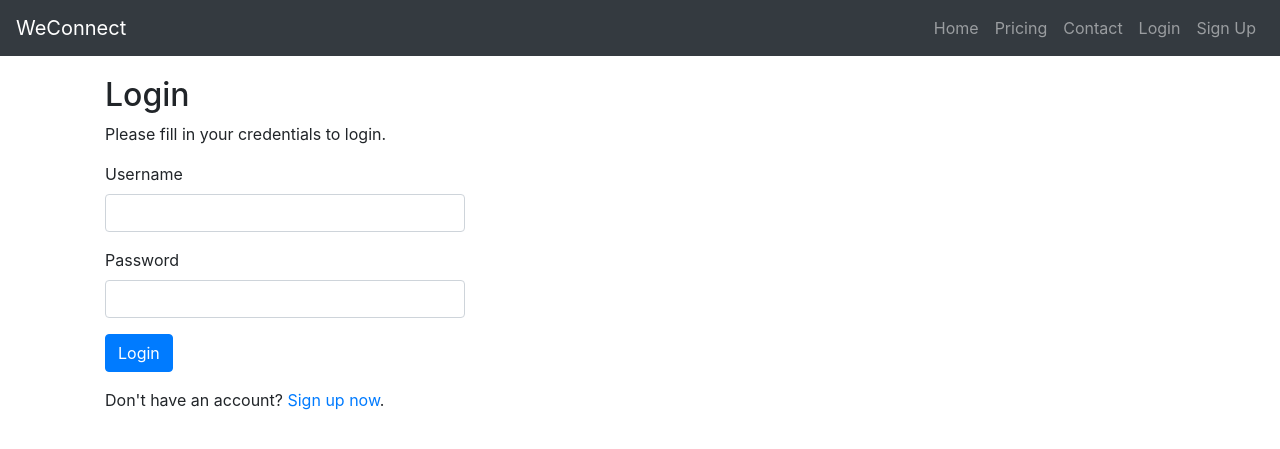
After one commit to Kazungu/php_course, a PHP site: page /login.php in a window 1280 px wide. The commit adds this page. Shown: the top 449 px of the page. Run offline with PHP 8.4, Linux system fonts and the light colour scheme.

Commit message:
login and signup

```diff
--- a/WeConnect/config.php
+++ b/WeConnect/config.php
@@ -1,7 +1,16 @@
 <?php
-function connection(){
-    $link = mysqli_connect('localhost','root','','users');
-    if(!$link){
-        die("connection not successful".mysqli_connect_error($link));
-    }
+/* Database credentials. Assuming you are running MySQL
+server with default setting (user 'root' with no password) */
+define('DB_SERVER', 'localhost');
+define('DB_USERNAME', 'root');
+define('DB_PASSWORD', '');
+define('DB_NAME', 'WeConnect');
+
+/* Attempt to connect to MySQL database */
+$link = mysqli_connect(DB_SERVER, DB_USERNAME, DB_PASSWORD, DB_NAME);
+
+// Check connection
+if($link === false){
+    die("ERROR: Could not connect. " . mysqli_connect_error());
 }
+?>
--- a/WeConnect/header.php
+++ b/WeConnect/header.php
@@ -4,7 +4,7 @@
     <meta charset="utf-8">
     <meta name="viewport" content="width=device-width, initial-scale=1, shrink-to-fit=no">
     <link rel="stylesheet" href="https://stackpath.bootstrapcdn.com/bootstrap/4.3.1/css/bootstrap.min.css" integrity="sha384-ggOyR0iXCbMQv3Xipma34MD+dH/1fQ784/j6cY/iJTQUOhcWr7x9JvoRxT2MZw1T" crossorigin="anonymous">
-
+    <link rel="stylesheet" href="static/main.css">
     <title>WeConnect</title>
 </head>
 <body>
@@ -16,7 +16,7 @@
     <div class="collapse navbar-collapse" id="collapsibleNavbar">
         <ul class="navbar-nav ml-auto">
             <li class="nav-item">
-                <a class="nav-link" href="#">Home</a>
+                <a class="nav-link" href="home.php">Home</a>
             </li>
             <li class="nav-item">
                 <a class="nav-link" href="#">Pricing</a>
@@ -25,17 +25,11 @@
                 <a class="nav-link" href="#">Contact</a>
             </li>
             <li class="nav-item">
-                <a class="nav-link" href="#">Login</a>
+                <a class="nav-link" href="login.php">Login</a>
             </li>
             <li class="nav-item">
-                <a class="nav-link" href="#">Sign Up</a>
+                <a class="nav-link" href="register.php">Sign Up</a>
             </li>
         </ul>
     </div>
 </nav>
-<div class="jumbotron jumbotron-fluid">
-    <div class="container">
-        <h2 class="text-center">WELCOME TO WECONNECT</h2>
-        <h6 class="text-center">WeConnect provides a platform that brings businesses and individuals together</h6>
-    </div>
-</div>
--- /dev/null
+++ b/WeConnect/login.php
@@ -0,0 +1,115 @@
+<?php
+// Initialize the session
+session_start();
+
+// Check if the user is already logged in, if yes then redirect him to welcome page
+if(isset($_SESSION["loggedin"]) && $_SESSION["loggedin"] === true){
+    header("location: dashboard.php");
+    exit;
+}
+
+// Include config file
+require_once "config.php";
+
+// Define variables and initialize with empty values
+$username = $password = "";
+$username_err = $password_err = "";
+
+// Processing form data when form is submitted
+if($_SERVER["REQUEST_METHOD"] == "POST"){
+
+    // Check if username is empty
+    if(empty(trim($_POST["username"]))){
+        $username_err = "Please enter username.";
+    } else{
+        $username = trim($_POST["username"]);
+    }
+
+    // Check if password is empty
+    if(empty(trim($_POST["password"]))){
+        $password_err = "Please enter your password.";
+    } else{
+        $password = trim($_POST["password"]);
+    }
+
+    // Validate credentials
+    if(empty($username_err) && empty($password_err)){
+        // Prepare a select statement
+        $sql = "SELECT id, username, password FROM users WHERE username = ?";
+
+        if($stmt = mysqli_prepare($link, $sql)){
+            // Bind variables to the prepared statement as parameters
+            mysqli_stmt_bind_param($stmt, "s", $param_username);
+
+            // Set parameters
+            $param_username = $username;
+
+            // Attempt to execute the prepared statement
+            if(mysqli_stmt_execute($stmt)){
+                // Store result
+                mysqli_stmt_store_result($stmt);
+
+                // Check if username exists, if yes then verify password
+                if(mysqli_stmt_num_rows($stmt) == 1){
+                    // Bind result variables
+                    mysqli_stmt_bind_result($stmt, $id, $username, $hashed_password);
+                    if(mysqli_stmt_fetch($stmt)){
+                        if(password_verify($password, $hashed_password)){
+                            // Password is correct, so start a new session
+                            session_start();
+
+                            // Store data in session variables
+                            $_SESSION["loggedin"] = true;
+                            $_SESSION["id"] = $id;
+                            $_SESSION["username"] = $username;
+
+                            // Redirect user to welcome page
+                            header("location: dashboard.php");
+                        } else{
+                            // Display an error message if password is not valid
+                            $password_err = "The password you entered was not valid.";
+                        }
+                    }
+                } else{
+                    // Display an error message if username doesn't exist
+                    $username_err = "No account found with that username.";
+                }
+            } else{
+                echo "Oops! Something went wrong. Please try again later.";
+            }
+        }
+
+        // Close statement
+        mysqli_stmt_close($stmt);
+    }
+
+    // Close connection
+    mysqli_close($link);
+}
+
+?>
+<?include "header.php";?>
+<div class ="container">
+    <div class="wrapper">
+        <h2>Login</h2>
+        <p>Please fill in your credentials to login.</p>
+        <form action="<?php echo htmlspecialchars($_SERVER["PHP_SELF"]); ?>" method="post">
+            <div class="form-group <?php echo (!empty($username_err)) ? 'has-error' : ''; ?>">
+                <label>Username</label>
+                <input type="text" name="username" class="form-control" value="<?php echo $username; ?>">
+                <span class="help-block"><?php echo $username_err; ?></span>
+            </div>
+            <div class="form-group <?php echo (!empty($password_err)) ? 'has-error' : ''; ?>">
+                <label>Password</label>
+                <input type="password" name="password" class="form-control">
+                <span class="help-block"><?php echo $password_err; ?></span>
+            </div>
+            <div class="form-group">
+                <input type="submit" class="btn btn-primary" value="Login">
+            </div>
+            <p>Don't have an account? <a href="register.php">Sign up now</a>.</p>
+        </form>
+    </div>
+</div>
+
+<?php include "footer.php"?>
--- /dev/null
+++ b/WeConnect/static/main.css
@@ -0,0 +1,8 @@
+.wrapper{
+    width:400px;
+    padding:20px;
+    marging:20px;
+}
+#cont_one{
+    background-color: aqua;
+}
--- a/project_two/config.php
+++ b/project_two/config.php
@@ -7,6 +7,4 @@ $conn = mysqli_connect('localhost','root','','project_two');
  if(!$conn){
      die("Connection not succesful ". mysqli_connect_error($conn));
 
- }else{
-     echo "connection successful ";
  }
--- a/project_two/index.php
+++ b/project_two/index.php
@@ -26,10 +26,10 @@ include 'config.php';
       echo "<tr>
             <td>$ID</td>
             <td>$Name</td>
-            <td>$size</td>
+            <td>$Size</td>
             <td>$price</td>
             <td><a href='delete.php?shoe_id=$ID' class='btn btn-danger'>Delete</a></td>
-            <td><a href='update.php?shoe_id=$ID&shoe_name=$Name&shoe_size=$size&shoe_price=$price' class='btn btn-info'>Update</a></td>
+            <td><a href='update.php?shoe_id=$ID&shoe_name=$Name&shoe_size=$Size&shoe_price=$price' class='btn btn-info'>Update</a></td>
 
            </tr>";
   }
```
Also changed, not shown: WeConnect/dashboard.php (added, +10 -0 lines), WeConnect/home.php (+16 -20 lines), WeConnect/register.php (+24 -34 lines).
